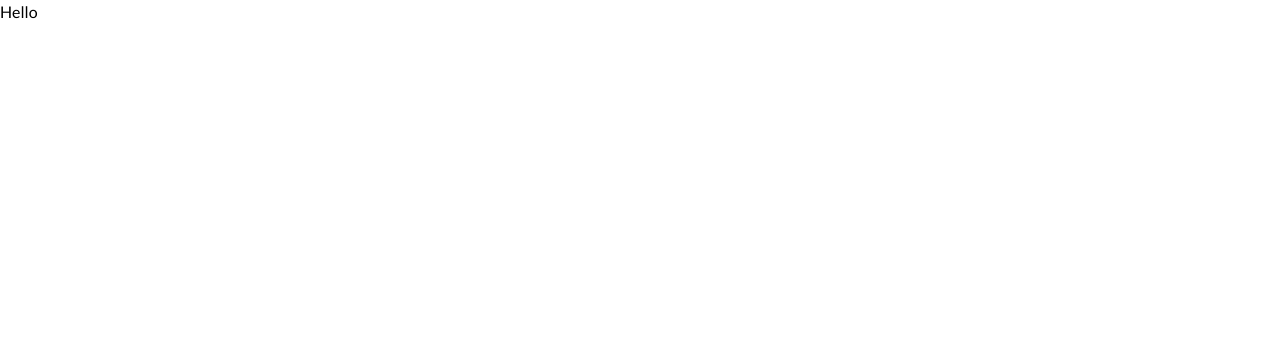
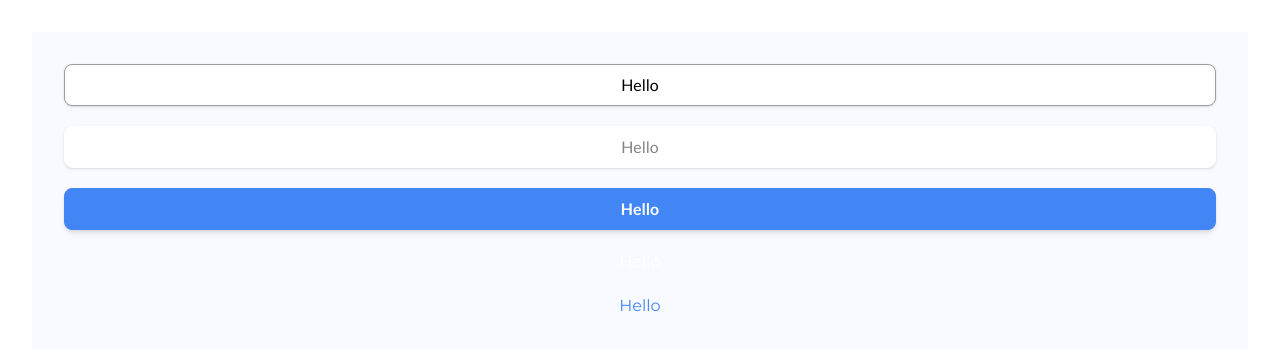
Before and after one commit to Isha988/OpenInAppAssignment, a React (Vite) app: page / in a window 1280 px wide. Shown: the top 350 px of the page. Built offline with nearby package versions, Linux system fonts and the light colour scheme.

Commit message:
created link component

```diff
--- a/src/App.jsx
+++ b/src/App.jsx
@@ -1,5 +1,17 @@
+import Button from "./components/Button";
+import Link from "./components/Link";
+
 const App = () => {
-  return <div>Hello</div>;
+  return (
+    <div className="m-8 bg-primary-50 grid gap-5 p-8">
+      <Button text="Hello" onClick={() => {}} variant="outline" />
+      <Button text="Hello" onClick={() => {}} variant="secondary" />
+      <Button text="Hello" onClick={() => {}} />
+
+      <Link text="Hello" />
+      <Link text="Hello" variant="primary" />
+    </div>
+  );
 };
 
 export default App;
--- a/src/components/Button.jsx
+++ b/src/components/Button.jsx
@@ -7,6 +7,7 @@ const Button = ({
   onClick,
   className,
   variant = "primary",
+  ...rest
 }) => {
   return (
     <button
@@ -22,6 +23,7 @@ const Button = ({
         variant == "secondary" && ["bg-bg-10 border-bg-10 text-text-200"],
         className,
       )}
+      {...rest}
     >
       {LeftElement && LeftElement}
       {text}
--- /dev/null
+++ b/src/components/Link.jsx
@@ -0,0 +1,30 @@
+import clsx from "clsx";
+
+const Link = ({
+  LeftElement,
+  text,
+  RightElement,
+  href = "#",
+  className,
+  variant = "secondary",
+  ...rest
+}) => {
+  return (
+    <a
+      href={href}
+      className={clsx(
+        "inline-flex items-center justify-around gap-1",
+        variant == "primary" && ["text-primary-100"],
+        variant == "secondary" && ["text-text-50"],
+        className,
+      )}
+      {...rest}
+    >
+      {LeftElement && LeftElement}
+      {text && text}
+      {RightElement && RightElement}
+    </a>
+  );
+};
+
+export default Link;
```
